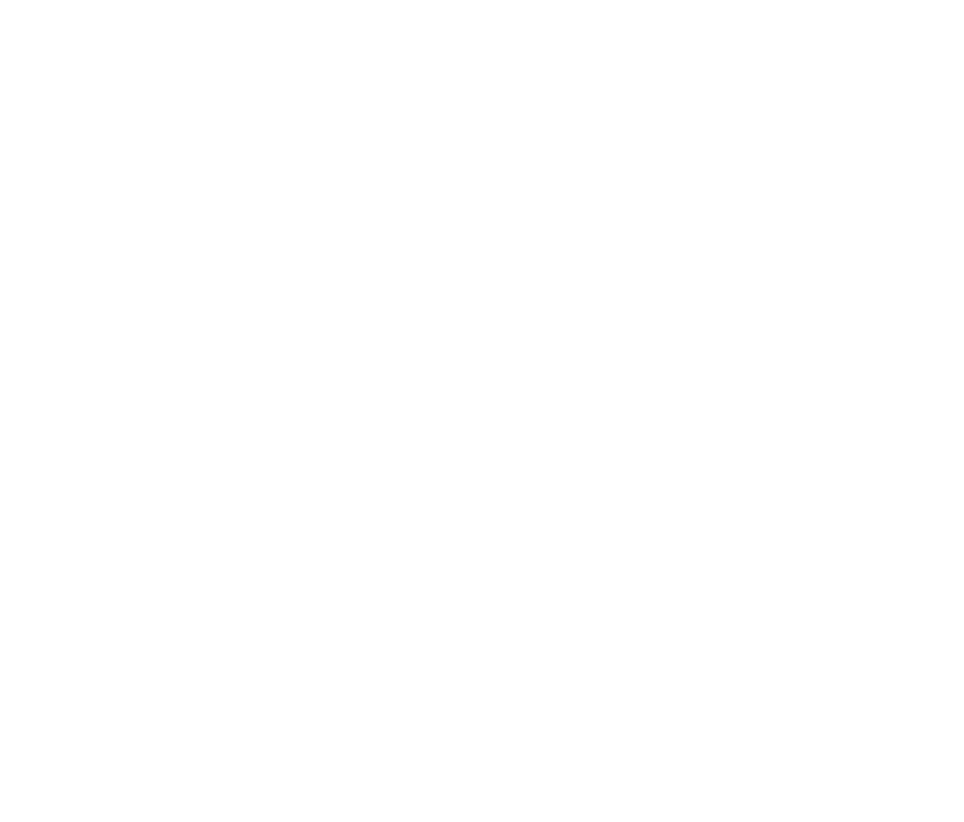
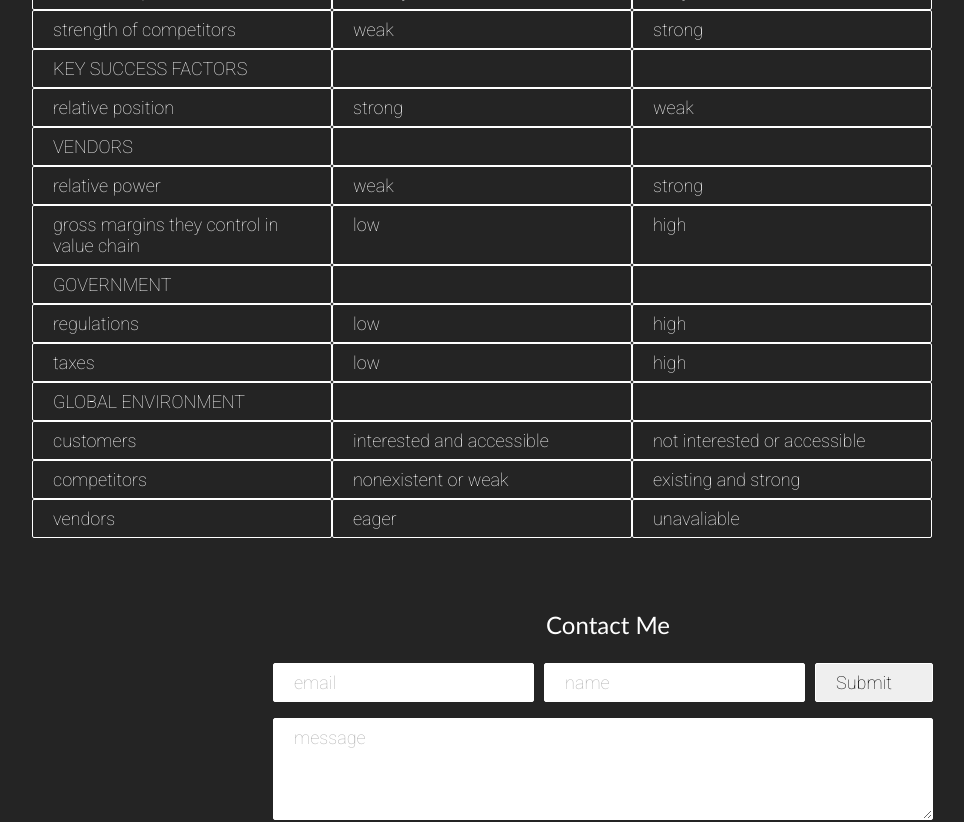
Before and after one commit to dakkapik/FR-tec-website, a React (Create React App) app in the folder f/: page /project-value in a window 1280 px wide. Shown: the part 1333-2155 px from the top of the page, without its empty margins (32-996 px from the left). Before the commit the page ends 800 px from the top, so only its background shows below. Built offline with nearby package versions, Linux system fonts and the light colour scheme.

Commit message:
business assesment test

```diff
--- a/f/src/App.js
+++ b/f/src/App.js
@@ -6,6 +6,8 @@
 // import AboutMe from './pages/AboutMe';
 import Contact from './pages/Contact';
 import Projects from './pages/Projects';
+import ProjectValue from './pages/ProjectValue';
+
 
 function App() {
   return (
@@ -18,6 +20,7 @@
         {/* <Route path='/about' exact component={ AboutMe }/> */}
         <Route path='/contact' exact component={ Contact }/>
         <Route path='/projects' exact component={ Projects }/>
+        <Route path='/project-value' exact component={ ProjectValue }/>
       </Switch>
     </Router>
     </>
--- /dev/null
+++ b/f/src/components/ProjectValueForm/ProjectValueForm.js
@@ -0,0 +1,89 @@
+import React, { useState } from 'react'
+import Switch from '../Switch/Switch'
+import './style.css'
+
+export default () => {
+    const [userName, setUserName] = useState("")
+
+    const handleSubmit = (event) =>  {
+        alert("thank you for your message " + userName +", I will reply as soon as possible");
+        event.preventDefault();
+    }
+
+    const handleChange = (event) => setUserName(event.target.value)
+
+
+    const fields = [
+        ["CUSTOMER"],
+        ["identifiable", "Defined core customer", "Undefined customer"],
+        ["demographics", "clearly defined and focused", "fuzzy definition and unfocused"],
+        ["psychographics", "clearly defined and focused", "fuzzy definition and unfocused"],
+        ["TRENDS"],
+        ["macro market", "multiple and converging", "few and disparate"],
+        ["target market", "multiple and converging", "few and disparate"],
+        ["window of opportunity", "opening", "closing"],
+        ["market structure", "emerging/fragmented", "mature/decline"],
+        ['MARKET SIZE'],
+        ["how many", "large core customer group", "small unclear customer groups"],
+        ["demand", "greater than supply", "less than supply"],
+        ['MARKET GROWTH'],
+        ["rate", "20% or greater", "less than 20%"],
+        ["PRICE/FREQUENCY/VALUE"],
+        ["price", "gross margin > 40%", "gross margin greater than 40%"],
+        ["frequency", "often and repeated", "one time"],
+        ["value", "fully reflected in price", "penetration pricing"],
+        ["operating expenses", "low and variable", "large and fixed"],
+        ["net profit margin", "greater than 10%", "lesser than 10%"],
+        ["volume", "very high", "moderate"],
+        ['DISTRIBUTION'],
+        ["where are you in value chain", "high margin, high power", "low margin, low power"],
+        ["COMPETITION"],
+        ["market structure", "emerging", "mature"],
+        ["number of direct competitors", "few", "many"],
+        ["number of indirect competitors", "few", "many"],
+        ["number of substitutes", "few", "many"],
+        ["steath competitors", "unlikely", "likely"],
+        ["strength of competitors", "weak", "strong"],
+        ['KEY SUCCESS FACTORS'],
+        ["relative position", "strong", "weak"],
+        ['VENDORS'],
+        ["relative power", "weak", "strong"],
+        ["gross margins they control in value chain", "low", "high"],
+        ['GOVERNMENT'],
+        ["regulations", "low", "high"],
+        ["taxes", "low", "high"],
+        ['GLOBAL ENVIRONMENT','',''],
+        ["customers", "interested and accessible", "not interested or accessible"],
+        ["competitors", "nonexistent or weak", "existing and strong"],
+        ["vendors", "eager", "unavaliable"]
+    ]
+
+    const titles = [
+        {title: "customer", fields: 3, answer:[]},
+        {title: "trends", fields: 4, answer:[]},
+        {title: "market size", fields: 2, answer:[]},
+        {title: "market growth", fields: 1, answer:[]},
+        {title: "price/frequency/value", fields: 6, answer:[]},
+        {title: "distribution", fields: 1, answer:[]},
+        {title: "competition", fields: 6, answer:[]},
+        {title: "key success factors", fields: 1, answer:[]},
+        {title: "vendors", fields: 2, answer:[]},
+        {title: "government", fields: 2, answer:[]},
+        {title: "global envirnment", fields: 3, answer:[]},
+    ]
+
+    const listItems = fields.map((field, index) => <Switch title={field[0]} pos={field[1]} neg={field[2]} />)
+
+    return (
+        <div className='project-value-container'>
+            <p className='project-value-heading'>
+                Project Value Checklist
+            </p>
+            <div className='project-input-areas'>
+                <form className='input-form' action='http://localhost:8080/message' method='POST' onSubmit={handleSubmit}>
+                    {listItems}
+                </form>
+            </div>
+        </div>
+    )
+}
--- /dev/null
+++ b/f/src/components/ProjectValueForm/style.css
@@ -0,0 +1,36 @@
+.project-value-container {
+    background-color: #242424;
+    padding: 1rem 0 2rem 0;
+    display: flex;
+    flex-direction: column;
+    justify-content: center;
+    align-items: center;
+  }
+
+  .project-value-heading {
+    color: #fff;
+    margin-bottom: 24px;
+    font-size: 24px;
+    font-family: 'Trebuchet MS', 'Lucida Sans Unicode', 'Lucida Grande',
+      'Lucida Sans', Arial, sans-serif;
+  }
+  .input-form > div {
+    display: flex;
+    flex-direction: row;
+    flex-grow: 1;
+  }
+
+  .project-input-areas {
+    color: #fff;
+    width: 90%;
+  }
+
+  .input-form {
+    display: flex;
+    flex-direction: column;
+    /* grid-row: 1; */
+  }
+
+  .field-container {
+    display: flex;
+  }
--- /dev/null
+++ b/f/src/components/Switch/Switch.js
@@ -0,0 +1,33 @@
+import React, { useState } from 'react'
+import './style.css'
+
+export default (props) => {
+    const [value, setValue] = useState(0)
+
+    const handlePos = () => setValue(1)
+    const handleNeg = () => setValue(2)
+
+    switch(value) {
+        case 0: return (
+            <div className='container'>
+                <div>{props.title}</div>
+                <div onClick={handlePos}>{props.pos}</div>
+                <div onClick={handleNeg}>{props.neg}</div>
+            </div>
+        );
+        case 1: return (
+            <div className='container'>
+                <div>{props.title}</div>
+                <div onClick={handlePos} className='pos'>{props.pos}</div>
+                <div onClick={handleNeg}>{props.neg}</div>
+            </div>
+        );
+        case 2: return (
+            <div className='container'>
+                <div>{props.title}</div>
+                <div onClick={handlePos}>{props.pos}</div>
+                <div onClick={handleNeg} className='neg'>{props.neg}</div>
+            </div>
+        );
+    }
+}
--- /dev/null
+++ b/f/src/components/Switch/style.css
@@ -0,0 +1,26 @@
+.container {
+    display: flex;
+}
+
+.container > div {
+    padding: 8px 20px;
+    overflow-wrap: break-word;
+    max-width: 600px;
+    inline-size: 300px;
+    padding-right: 40px;
+    border-radius: 2px;
+    outline: none;
+    border: none;
+    font-size: 18px;
+    border: 1px solid #fff;
+}
+
+.pos {
+    background-color: greenyellow;
+    color: black;
+}
+
+.neg {
+    background-color: red;
+    color: black;
+}
--- /dev/null
+++ b/f/src/pages/ProjectValue.js
@@ -0,0 +1,12 @@
+import React from 'react'
+import Footer from '../components/Footer/Body'
+import ProjectValueForm from '../components/ProjectValueForm/ProjectValueForm'
+
+export default () => {
+  return (
+    <>
+        <ProjectValueForm/>
+        <Footer/>
+    </>
+  )
+}
```
